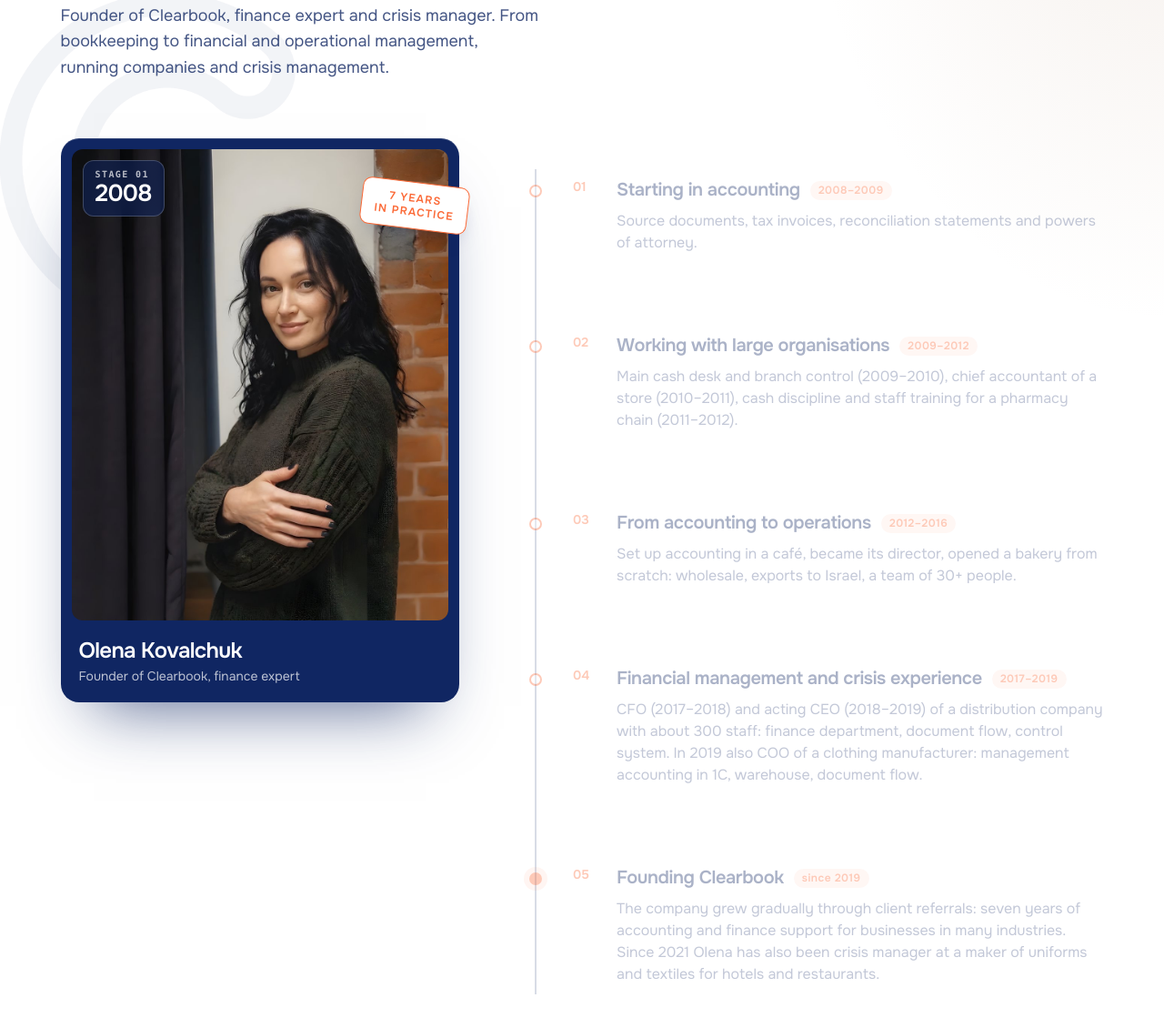
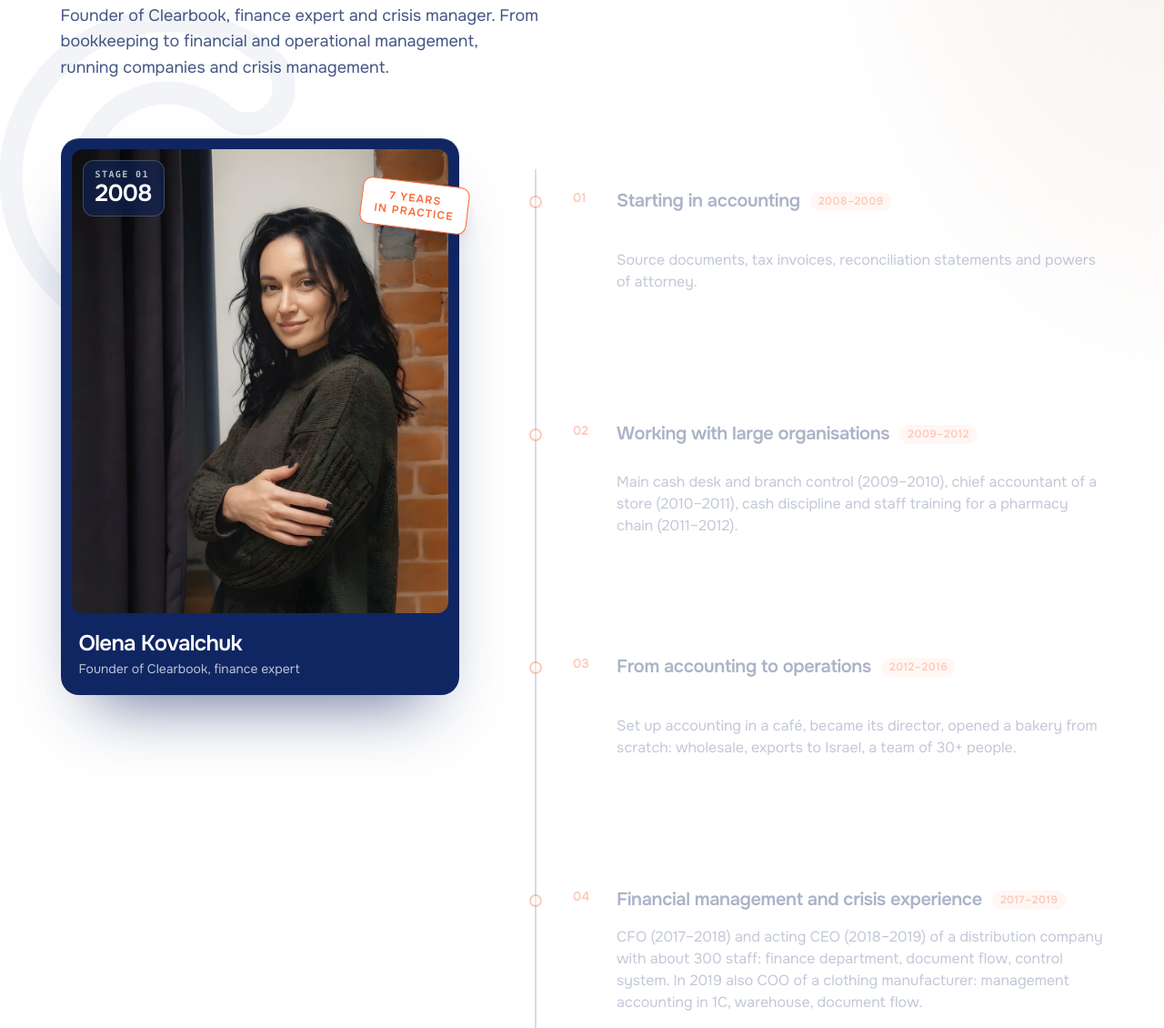
Before and after one commit to dididods/clearbook, a plain HTML site: page index.html in a window 1280 px wide. Shown: the part 9531-10661 px from the top of the page at 91% size. Drawn offline with Linux system fonts and the light colour scheme; a web font is replaced by a local one.

Commit message:
Pinned founder photo, badges swing only on first appearance
Co-Authored-By: Claude Opus 5.5 <noreply@anthropic.com>

```diff
--- a/index.html
+++ b/index.html
@@ -816,9 +816,9 @@ body::after{content:"";position:fixed;inset:0;z-index:2147483000;pointer-events:
 .tl .stage .yr{display:inline-block;margin-left:6px;padding:3px 9px;border-radius:999px;font-size:12px;font-weight:600;vertical-align:middle;background:rgba(251,104,53,.15);color:var(--orange)}
 @media (min-width:901px){
 #maria .me{align-items:start}
-#maria .dos{position:sticky;top:104px}
-#maria .tl .stage{padding:44px 0 44px 48px;min-height:20vh}
-#maria .tl .stage::before{top:51px}
+#maria.sec{overflow:clip}#maria .dos{position:sticky;top:104px}
+#maria .tl .stage{padding:56px 0 56px 48px;min-height:32vh}#maria .dos-card img{max-height:calc(100vh - 290px);min-height:340px}
+#maria .tl .stage::before{top:63px}
 }
 @media (prefers-reduced-motion:reduce){.tl .stage{opacity:1}}
 
@@ -828,7 +828,7 @@ body::after{content:"";position:fixed;inset:0;z-index:2147483000;pointer-events:
 .tm:nth-child(1){--r:-1.6deg}.tm:nth-child(2){--r:1.2deg}.tm:nth-child(3){--r:-.8deg}.tm:nth-child(4){--r:1.8deg}
 .tm.rv.in{animation:swing 2.4s cubic-bezier(.3,.7,.3,1) both}
 .tm:nth-child(2).rv.in{animation-delay:.12s}.tm:nth-child(3).rv.in{animation-delay:.24s}.tm:nth-child(4).rv.in{animation-delay:.36s}
-.tm.rv.in:hover{animation:swing-s 1.6s cubic-bezier(.3,.7,.3,1)}
+
 @keyframes swing{0%{rotate:calc(var(--r) + 9deg)}25%{rotate:calc(var(--r) - 5deg)}50%{rotate:calc(var(--r) + 2.5deg)}75%{rotate:calc(var(--r) - 1deg)}100%{rotate:var(--r)}}
 @keyframes swing-s{0%{rotate:var(--r)}20%{rotate:calc(var(--r) + 3.5deg)}45%{rotate:calc(var(--r) - 2.2deg)}70%{rotate:calc(var(--r) + 1deg)}100%{rotate:var(--r)}}
 .lan{position:absolute;left:50%;bottom:calc(100% + 14px);width:0;height:150px;pointer-events:none}
@@ -862,7 +862,7 @@ body::after{content:"";position:fixed;inset:0;z-index:2147483000;pointer-events:
 .tm .badge h3{font-size:15px}.tm .badge p{font-size:12px}.badge .tm-bio{font-size:12px!important}
 .bc{width:44%}
 }
-@media (prefers-reduced-motion:reduce){.tm.rv.in,.tm.rv.in:hover{animation:none}}
+@media (prefers-reduced-motion:reduce){.tm.rv.in{animation:none}}
 /* ===== merged process summary ===== */
 .hw-sum{margin-top:clamp(40px,5vw,64px);padding:clamp(22px,3vw,32px);border-radius:22px;background:color-mix(in srgb,var(--fg) 4%,transparent);box-shadow:inset 0 0 0 1px var(--ln)}
 .hw-sum-k{display:block;margin-bottom:16px;font:600 11px/1.2 ui-monospace,Menlo,Consolas,monospace;letter-spacing:.14em;text-transform:uppercase;opacity:.6}
```
Also changed, not shown: uk.html (+5 -5 lines).
